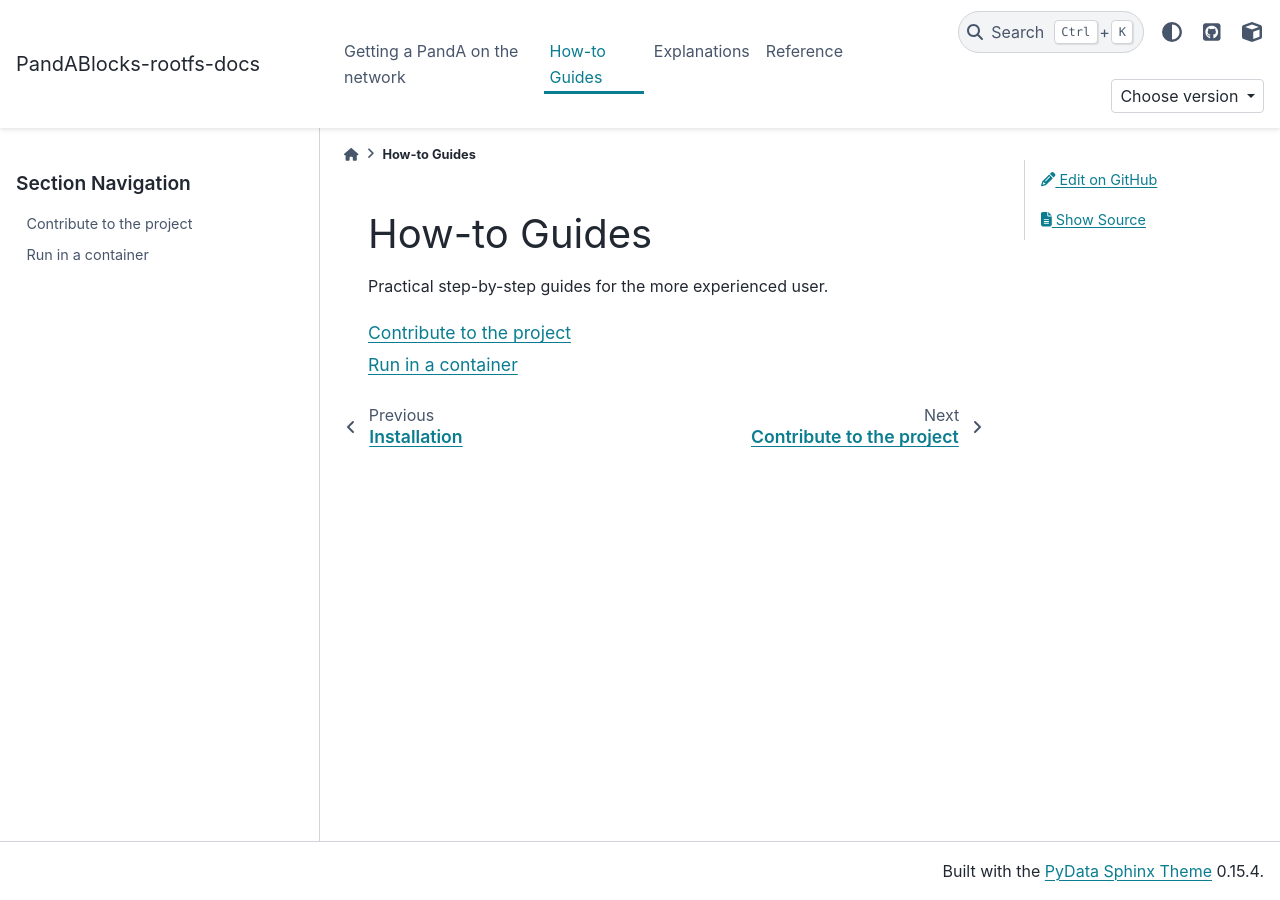
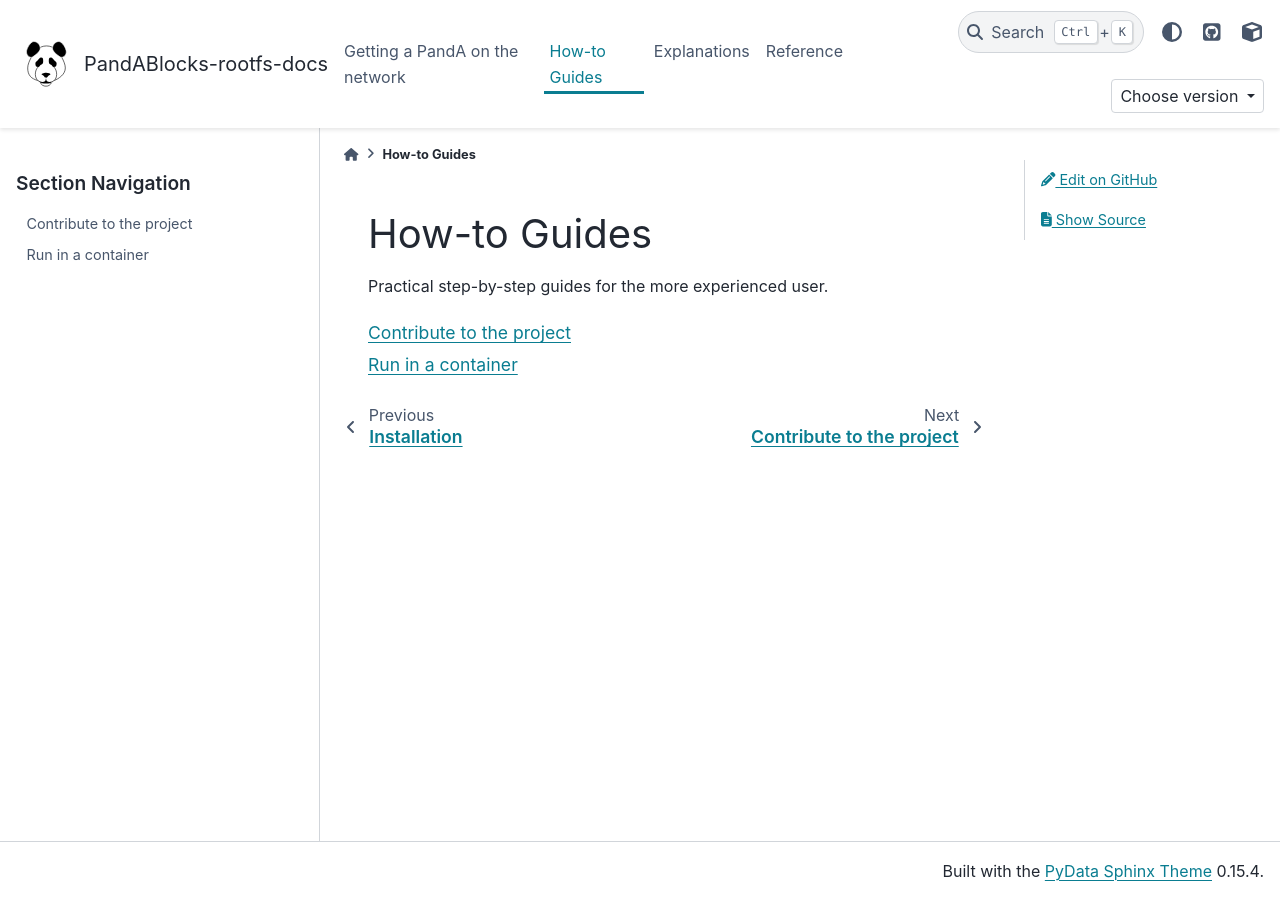
Before and after one commit to ShihabSul/K8s-Self-Hosted-Runner, a Sphinx documentation site: the page built from docs/how-to.md, in a window 1280 px wide. Built offline with Sphinx 7.4.7 and the PyData theme 0.15.4, drawn with Linux system fonts in a browser that asks for light colours; the version number could not be read and is left out; comment, search, counter and statistics services are not loaded.

Commit message:
Added PandA Image

```diff
--- a/docs/conf.py
+++ b/docs/conf.py
@@ -178,5 +178,5 @@ html_show_sphinx = False
 html_show_copyright = False
 
 # Logo
-html_logo = "images/dls-logo.svg"
+html_logo = "images/PandA-logo-for-black-background.svg"
 html_favicon = html_logo
```
